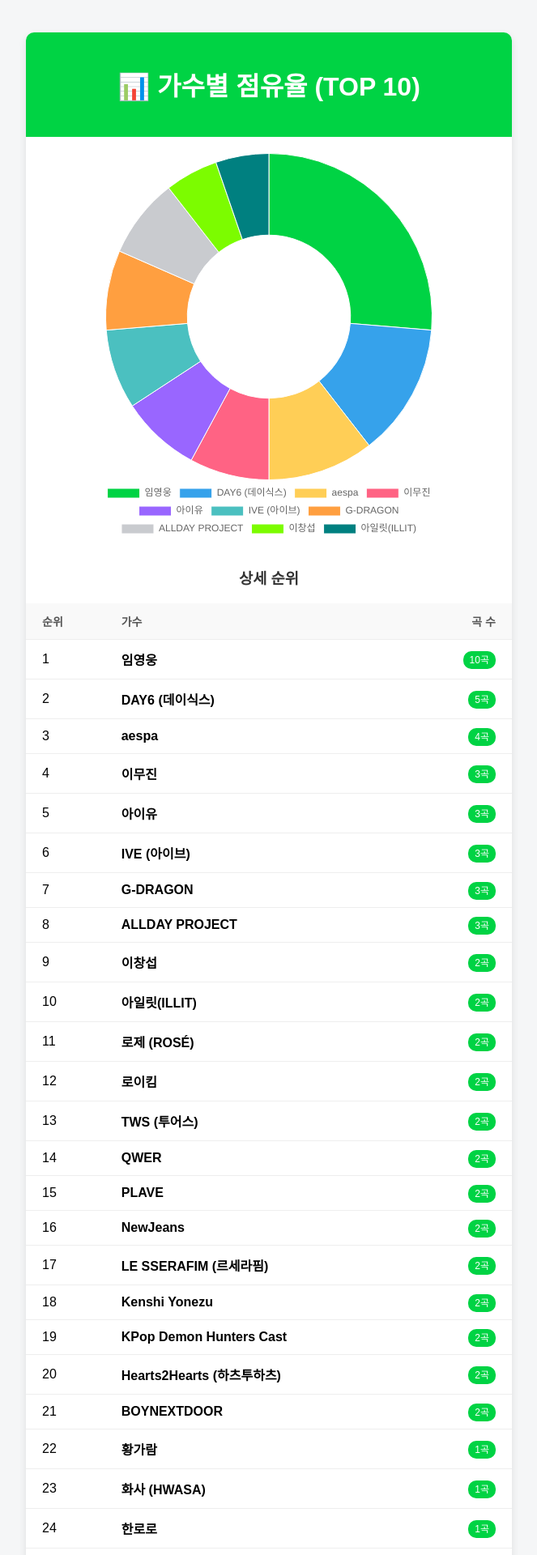
After one commit to whitecow0408/blog, a Flask app: page /melon/share in a window 1280 px wide. The commit adds this page. Shown: the top 1920 px of the page at 81% size, without its empty margins (308-971 px from the left). Run offline with Flask 3, Linux system fonts and the light colour scheme; data comes from the database, SQL or seed files in the repository; both versions use the stored data as it was after the commit.

Commit message:
가수별 점유율 추가

```diff
--- a/app.py
+++ b/app.py
@@ -3,17 +3,11 @@ import sqlite3
 from flask import Flask, render_template, request, jsonify, g
 from bs4 import BeautifulSoup
 
-# 1. 앱 생성
 app = Flask(__name__)
+DATABASE = 'search.db'
+NAVER_CLIENT_ID = "3b5y0u6rjIYtPpy4DBFp"       # 본인 키 입력
+NAVER_CLIENT_SECRET = "SQksyOvTQg" # 본인 키 입력
 
-# --- 설정 및 API 키 ---
-DATABASE = 'search.db'
-
-# [중요] 본인의 네이버 API 키를 여기에 넣으세요!
-NAVER_CLIENT_ID = "3b5y0u6rjIYtPpy4DBFp"
-NAVER_CLIENT_SECRET = "SQksyOvTQg"
-
-# --- DB 관련 함수 ---
 def get_db():
     db = getattr(g, '_database', None)
     if db is None:
@@ -27,105 +21,75 @@ def close_db(exception):
     if db is not None:
         db.close()
 
-# --- 멜론 크롤링 함수 ---
 def get_melon_chart():
     url = "https://www.melon.com/chart/index.htm"
     headers = {'User-Agent': 'Mozilla/5.0 (Windows NT 10.0; Win64; x64)'}
-
     try:
         response = requests.get(url, headers=headers)
         soup = BeautifulSoup(response.text, 'html.parser')
         songs = soup.select('.lst50, .lst100')
-
         chart_data = []
         for song in songs:
             rank = song.select_one('.rank').text
             title = song.select_one('.ellipsis.rank01 a').text
             artist = song.select_one('.ellipsis.rank02 a').text
             image = song.select_one('.image_typeAll img')['src']
+            chart_data.append({'rank': int(rank), 'title': title, 'artist': artist, 'image': image})
+        return chart_data
+    except: return []
 
-            chart_data.append({
-                'rank': int(rank),
-                'title': title,
-                'artist': artist,
-                'image': image
-            })
-        return chart_data
-    except Exception as e:
-        print(f"크롤링 오류: {e}")
-        return []
+@app.route('/')
+def main_menu(): return render_template('main.html')
 
-# --- 라우트 정의 ---
+@app.route('/blog')
+def blog(): return render_template('index.html')
 
-# 1. (NEW) 메인 메뉴 페이지
-@app.route('/')
-def main_menu():
-    return render_template('main.html')
+@app.route('/rank')
+def rank():
+    data = get_db().execute('SELECT query, COUNT(query) as c FROM search_log GROUP BY query ORDER BY c DESC LIMIT 10').fetchall()
+    return render_template('rank.html', rankings=data)
 
-# 2. 맛집 검색 페이지 (기존)
-@app.route('/blog')
-def blog_search_page():
-    return render_template('index.html')
-
-# 3. 맛집 검색 API (기존)
 @app.route('/search')
 def search():
-    query = request.args.get('query')
-    if not query: return jsonify([]), 400
+    q = request.args.get('query')
+    if not q: return jsonify([]), 400
+    try: get_db().execute('INSERT INTO search_log (query) VALUES (?)', (q,)).connection.commit()
+    except: pass
+    headers = {"X-Naver-Client-Id": NAVER_CLIENT_ID, "X-Naver-Client-Secret": NAVER_CLIENT_SECRET}
+    try: return jsonify(requests.get("https://openapi.naver.com/v1/search/blog.json", headers=headers, params={"query": q + " 맛집", "display": 10, "sort": "sim"}).json().get('items', []))
+    except: return jsonify([]), 500
 
-    # DB 저장
-    try:
-        db = get_db()
-        db.execute('INSERT INTO search_log (query) VALUES (?)', (query,))
-        db.commit()
-    except: pass
-
-    # 네이버 API 호출
-    url = "https://openapi.naver.com/v1/search/blog.json"
-    headers = {"X-Naver-Client-Id": NAVER_CLIENT_ID, "X-Naver-Client-Secret": NAVER_CLIENT_SECRET}
-    params = {"query": query + " 맛집", "display": 10, "sort": "sim"}
-
-    try:
-        res = requests.get(url, headers=headers, params=params)
-        return jsonify(res.json().get('items', []))
-    except Exception as e:
-        return jsonify({'error': str(e)}), 500
-
-# 4. 인기 검색어 랭킹 (기존)
-@app.route('/rank')
-def rank():
-    db = get_db()
-    cursor = db.execute('SELECT query, COUNT(query) as count FROM search_log GROUP BY query ORDER BY count DESC LIMIT 10')
-    return render_template('rank.html', rankings=cursor.fetchall())
-
-# 5. (UPDATE) 멜론 차트 + DB 저장
 @app.route('/melon')
 def melon():
-    # 1. 크롤링으로 최신 데이터 가져오기
     data = get_melon_chart()
-
-    # 2. DB에 저장 (기존 데이터 지우고 최신 데이터로 갱신)
     if data:
         db = get_db()
-        db.execute('DELETE FROM melon_chart') # 기존 차트 삭제
-        for song in data:
-            db.execute('INSERT INTO melon_chart (rank, title, artist, image) VALUES (?, ?, ?, ?)',
-                       (song['rank'], song['title'], song['artist'], song['image']))
+        db.execute('DELETE FROM melon_chart')
+        for s in data:
+            db.execute('INSERT INTO melon_chart (rank, title, artist, image) VALUES (?,?,?,?)', (s['rank'], s['title'], s['artist'], s['image']))
         db.commit()
-
     return render_template('melon.html', chart_data=data)
 
-# 6. (NEW) 가수 검색 기능
 @app.route('/melon/search')
-def melon_artist_search():
-    artist_query = request.args.get('artist') # 검색창에서 보낸 가수 이름
+def melon_search():
+    artist = request.args.get('artist', '')
+    results = get_db().execute('SELECT * FROM melon_chart WHERE artist LIKE ? ORDER BY rank ASC', (f'%{artist}%',)).fetchall()
+    return render_template('melon_search.html', results=results, keyword=artist)
+
+@app.route('/melon/share')
+def melon_share():
     db = get_db()
+    # 여기서 테이블이 없으면 에러가 납니다. 1단계(init_db.py)를 꼭 실행하세요.
+    data = db.execute('SELECT artist, COUNT(*) as count FROM melon_chart GROUP BY artist ORDER BY count DESC').fetchall()
 
-    # LIKE를 사용해서 가수가 포함된 모든 노래 찾기
-    cursor = db.execute('SELECT * FROM melon_chart WHERE artist LIKE ? ORDER BY rank ASC', (f'%{artist_query}%',))
-    results = cursor.fetchall()
+    if data:
+        top10_artists = [row['artist'] for row in data[:10]]
+        top10_counts = [row['count'] for row in data[:10]]
+    else:
+        top10_artists = []
+        top10_counts = []
 
-    return render_template('melon_search.html', results=results, keyword=artist_query)
+    return render_template('melon_share.html', all_data=data, labels=top10_artists, values=top10_counts)
 
 if __name__ == '__main__':
     app.run(debug=True, host='0.0.0.0')
--- /dev/null
+++ b/templates/melon_share.html
@@ -0,0 +1,77 @@
+<!DOCTYPE html>
+<html lang="ko">
+<head>
+    <meta charset="UTF-8">
+    <meta name="viewport" content="width=device-width, initial-scale=1.0">
+    <title>점유율 분석</title>
+    <script src="https://cdn.jsdelivr.net/npm/chart.js"></script>
+    <style>
+        body { font-family: 'Malgun Gothic', sans-serif; background-color: #f5f6f7; display: flex; justify-content: center; padding: 40px 20px; margin: 0; }
+        .container { width: 100%; max-width: 600px; background: white; border-radius: 10px; padding-bottom: 20px; overflow: hidden; box-shadow: 0 4px 10px rgba(0,0,0,0.1); }
+        .header { background: #00d344; color: white; padding: 20px; text-align: center; margin-bottom: 20px; }
+        .chart-box { width: 80%; margin: 0 auto 30px auto; }
+        table { width: 100%; border-collapse: collapse; }
+        th, td { padding: 12px 20px; border-bottom: 1px solid #eee; text-align: left; }
+        th { background: #f9f9f9; color: #555; font-size: 14px; }
+        .badge { background: #00d344; color: white; padding: 4px 8px; border-radius: 10px; font-size: 12px; }
+        .back-btn { display: block; width: 200px; margin: 30px auto 0; padding: 12px; background: #333; color: white; text-align: center; text-decoration: none; border-radius: 5px; }
+    </style>
+</head>
+<body>
+    <div class="container">
+        <div class="header"><h1>📊 가수별 점유율 (TOP 10)</h1></div>
+
+        <div class="chart-box"><canvas id="shareChart"></canvas></div>
+
+        <h3 style="text-align:center; color:#333;">상세 순위</h3>
+        <table>
+            <thead><tr><th>순위</th><th>가수</th><th style="text-align:right;">곡 수</th></tr></thead>
+            <tbody>
+                {% for row in all_data %}
+                <tr>
+                    <td>{{ loop.index }}</td>
+                    <td style="font-weight:bold;">{{ row.artist }}</td>
+                    <td style="text-align:right;"><span class="badge">{{ row.count }}곡</span></td>
+                </tr>
+                {% endfor %}
+            </tbody>
+        </table>
+        <a href="/melon" class="back-btn">목록으로</a>
+    </div>
+
+    <!-- [수정 완료] ensure_ascii 옵션을 제거하여 구버전 Flask에서도 오류가 나지 않도록 했습니다. -->
+    <script id="json-labels" type="application/json">{{ labels | tojson }}</script>
+    <script id="json-values" type="application/json">{{ values | tojson }}</script>
+
+    <script>
+        // 숨겨진 태그에서 데이터 텍스트 가져오기
+        const labelsText = document.getElementById('json-labels').textContent;
+        const valuesText = document.getElementById('json-values').textContent;
+
+        // 텍스트를 자바스크립트 객체(배열)로 변환
+        // 데이터가 없거나 오류가 날 경우를 대비해 빈 배열 '[]'을 기본값으로 설정
+        const labels = labelsText ? JSON.parse(labelsText) : [];
+        const values = valuesText ? JSON.parse(valuesText) : [];
+
+        // 차트 그리기
+        const ctx = document.getElementById('shareChart').getContext('2d');
+        new Chart(ctx, {
+            type: 'doughnut',
+            data: {
+                labels: labels,
+                datasets: [{
+                    data: values,
+                    backgroundColor: ['#00d344','#36a2eb','#ffce56','#ff6384','#9966ff','#4bc0c0','#ff9f40','#c9cbcf','#7CFC00','#008080'],
+                    borderWidth: 1
+                }]
+            },
+            options: {
+                responsive: true,
+                plugins: {
+                    legend: { position: 'bottom' }
+                }
+            }
+        });
+    </script>
+</body>
+</html>
```
Also changed, not shown: init_db.py (+3 -5 lines), templates/melon.html (+8 -2 lines), search.db.
